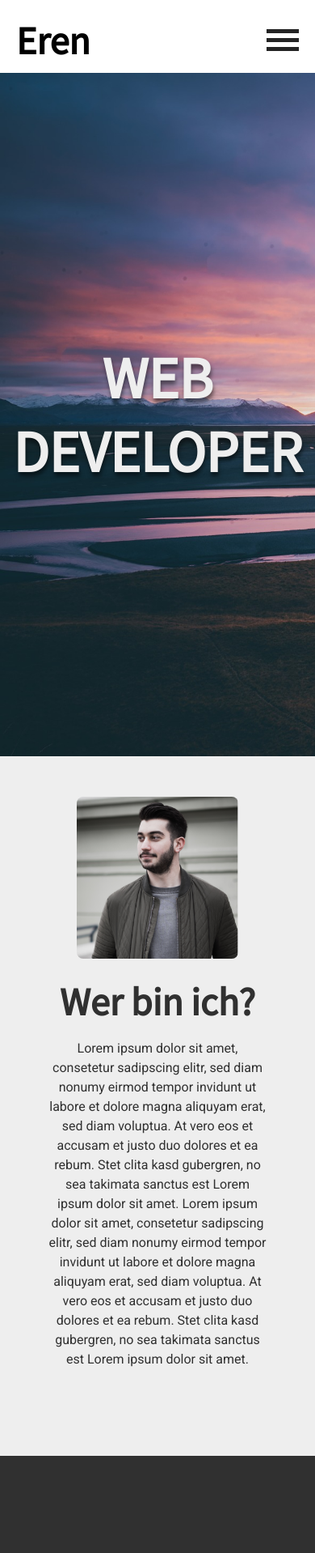
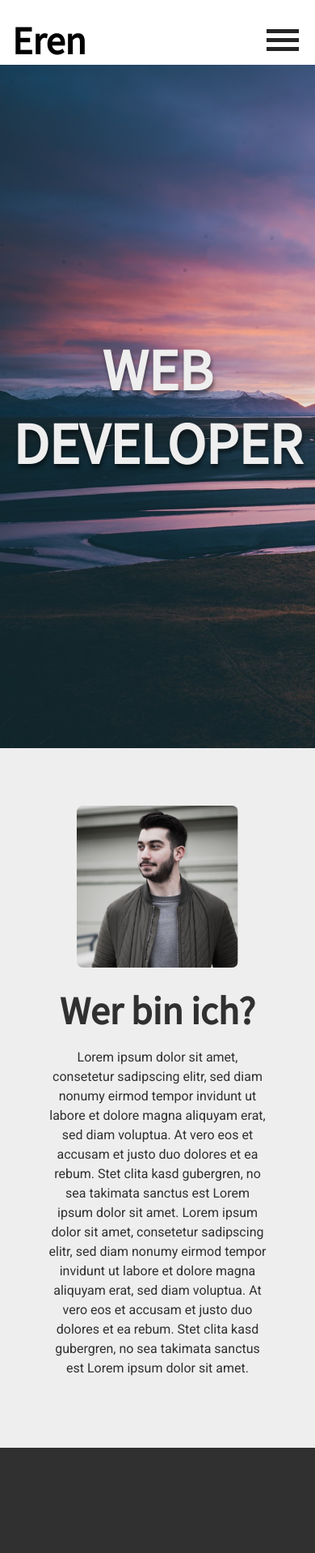
Before and after one commit to erenustun/erenustun.github.io, a PHP site: page /index.html in a window 390 px wide. Shown: the top 1918 px of the page at 81% size. Run offline with PHP 8.4, Linux system fonts and the light colour scheme.

Commit message:
About Section fixed

```diff
--- a/css/main.css
+++ b/css/main.css
@@ -20,7 +20,8 @@ header {
     grid-area: header;
     display: flex;
     align-items: center;
-    margin: 20px;
+    margin: 15px;
+    height: 100px;
 }
 
 header h1, .main-nav {
@@ -122,17 +123,18 @@ nav {
 
 .about-container {
     grid-area: about;
-    height: 100vh;
+    min-height: 100vh;
     width: 100%;
+    color: #303030;
     background: #EEE;
-    color: #303030;
     padding: 10px 0;
 }
 
 .about {
-    margin: 0 auto;
     display: flex;
     align-items: center;
+    height: 100vh;
+    margin: 0 auto;
     line-height: 1.5;
 }
 
@@ -282,7 +284,6 @@ footer {
     header {
         grid-area: header;
         display: block !important;
-        margin: 20px;
         height: 50px;
     }
 
@@ -342,9 +343,12 @@ footer {
         font-family: 'Lato', sans-serif;
     }
 
+    .about-container {
+        display: flex;
+        align-items: center;
+    }
+
     .about {
-        grid-area: about;
-        display: flex;
         height: auto;
     }
 
@@ -355,11 +359,7 @@ footer {
     }
 
     .about-text {
-        flex-direction: column;
-        justify-content: center;
-        align-items: center;
         text-align: center;
-        margin: 40px auto;
     }
 
     #about-title {
```
